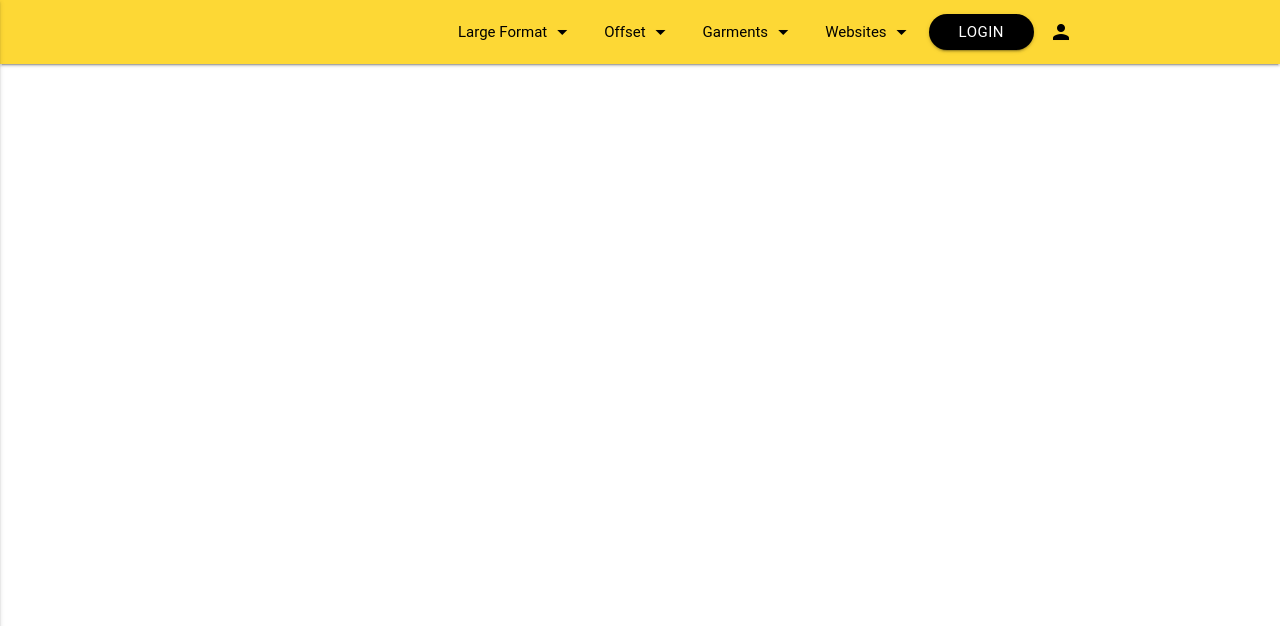
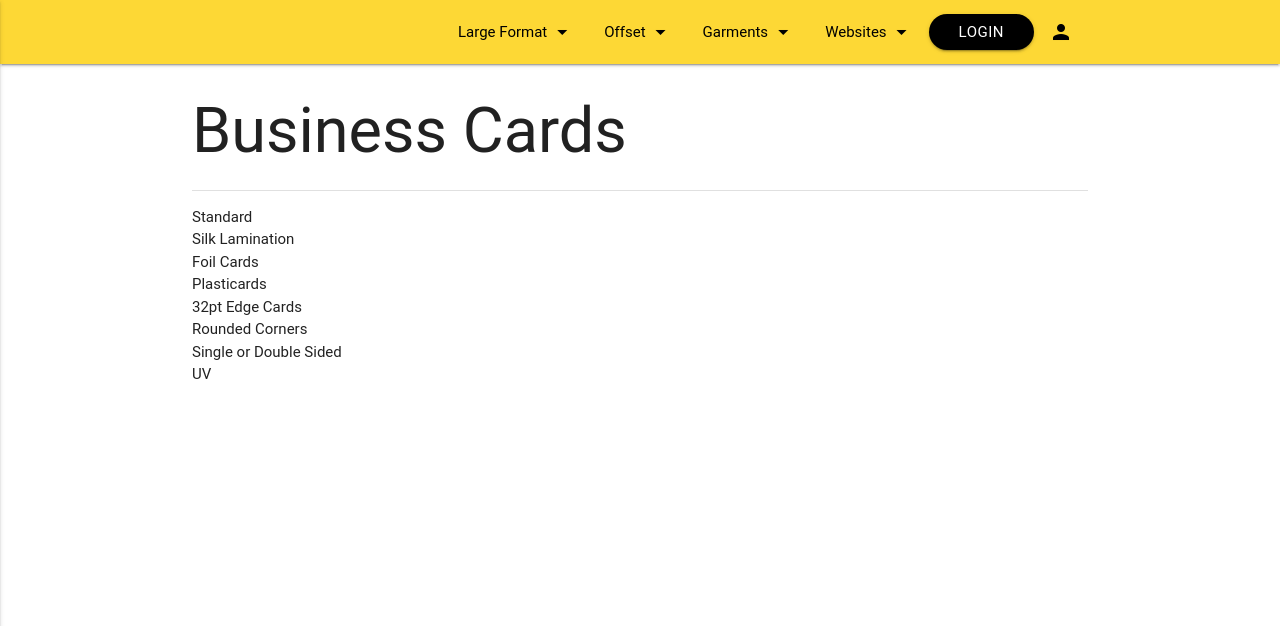
Before and after one commit to wcolts2000/hup-client, a PHP site: page /offset/business_cards.php in a window 1280 px wide. Shown: the top 626 px of the page. Run offline with PHP 8.4, Linux system fonts and the light colour scheme; some libraries are stand-ins or nearby versions; some web fonts are replaced.

Commit message:
added some bullet points to business cards

```diff
--- a/offset/business_cards.php
+++ b/offset/business_cards.php
@@ -20,6 +20,22 @@
 </head>
 <body>
 <?php include '../header.php';?>
+
+<div class="container">
+  <h1>Business Cards</h1>
+  <div class="divider"></div>
+  <ul>
+    <li>Standard</li>
+    <li>Silk Lamination</li>
+    <li>Foil Cards</li>
+    <li>Plasticards</li>
+    <li>32pt Edge Cards</li>
+    <li>Rounded Corners</li>
+    <li>Single or Double Sided</li>
+    <li>UV</li>
+  </ul>
+</div>
+
 <!--Import jQuery before materialize.js-->
 <script
       type="text/javascript"
```
